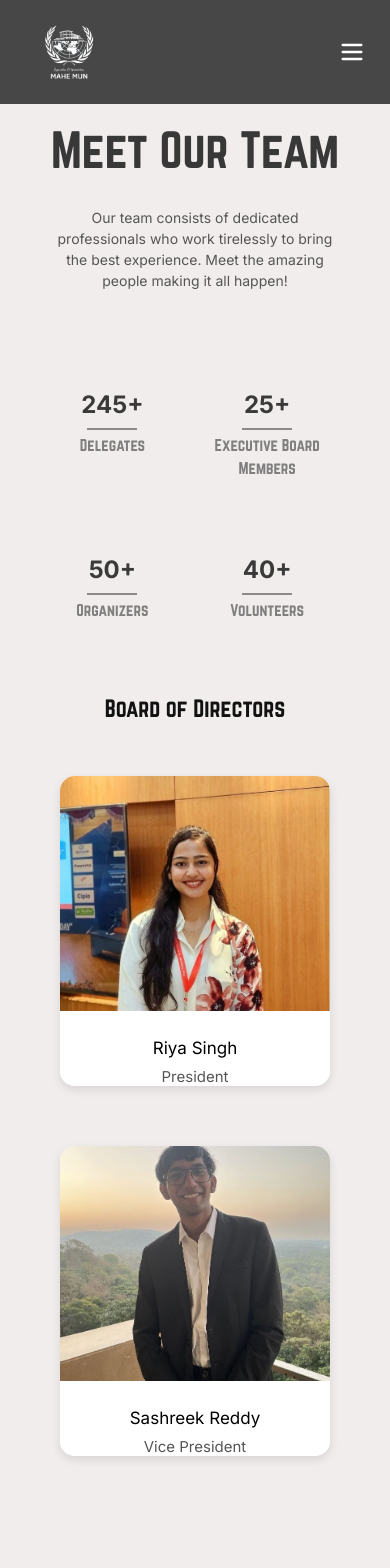
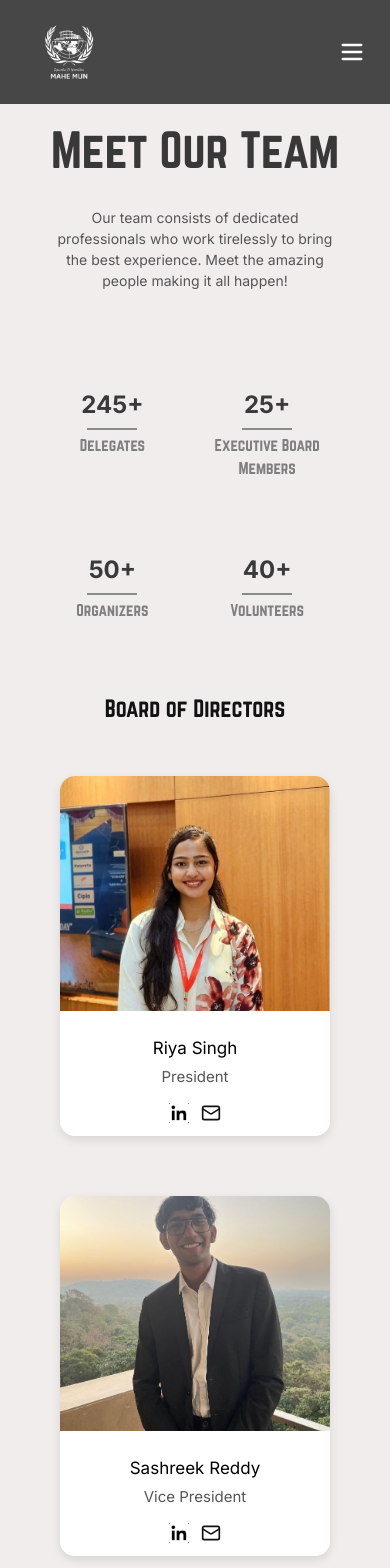
Before and after one commit to Mohak-Singhal/Mahe-Mun-2025-Website, a React (Vite) app: page /team in a window 390 px wide. Shown: the top 1568 px of the page. Built offline with nearby package versions, Linux system fonts and the light colour scheme.

Commit message:
fixed icons

```diff
--- a/src/styles/team.css
+++ b/src/styles/team.css
@@ -127,7 +127,7 @@ h2 {
     gap: 50px;
     margin-top: 50px;
     margin-bottom: 80px;
-    padding-bottom: 60px;
+    padding-bottom: 80px;
 }
 
 .grid-container {
@@ -279,8 +279,8 @@ h2 {
         flex-direction: column;
         align-items: center;
         width: 100%;
-        height: 760px;
-        padding-bottom: 70px;
+        height: 870px;
+
     }
 
     .team-member img {
```
